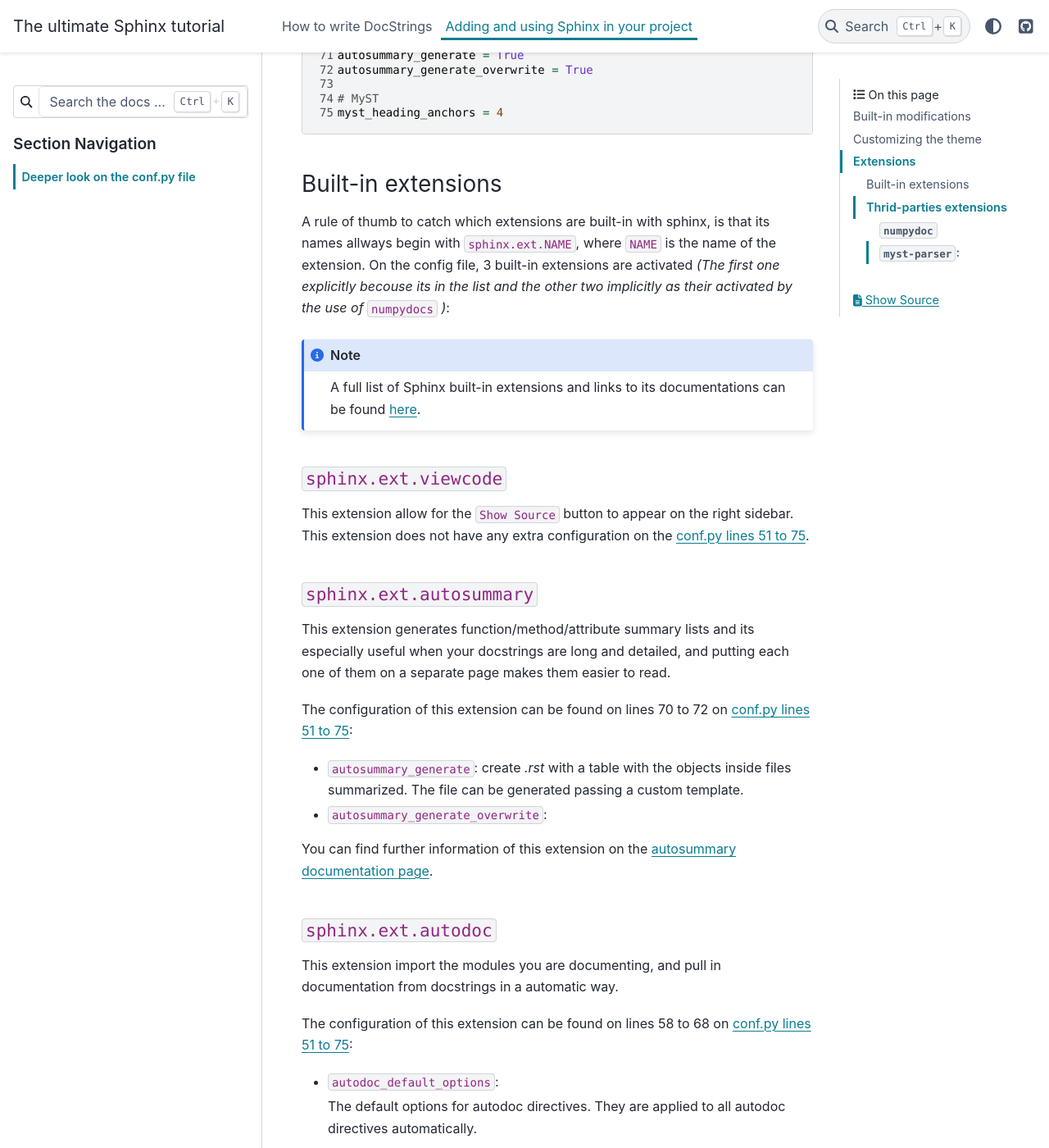
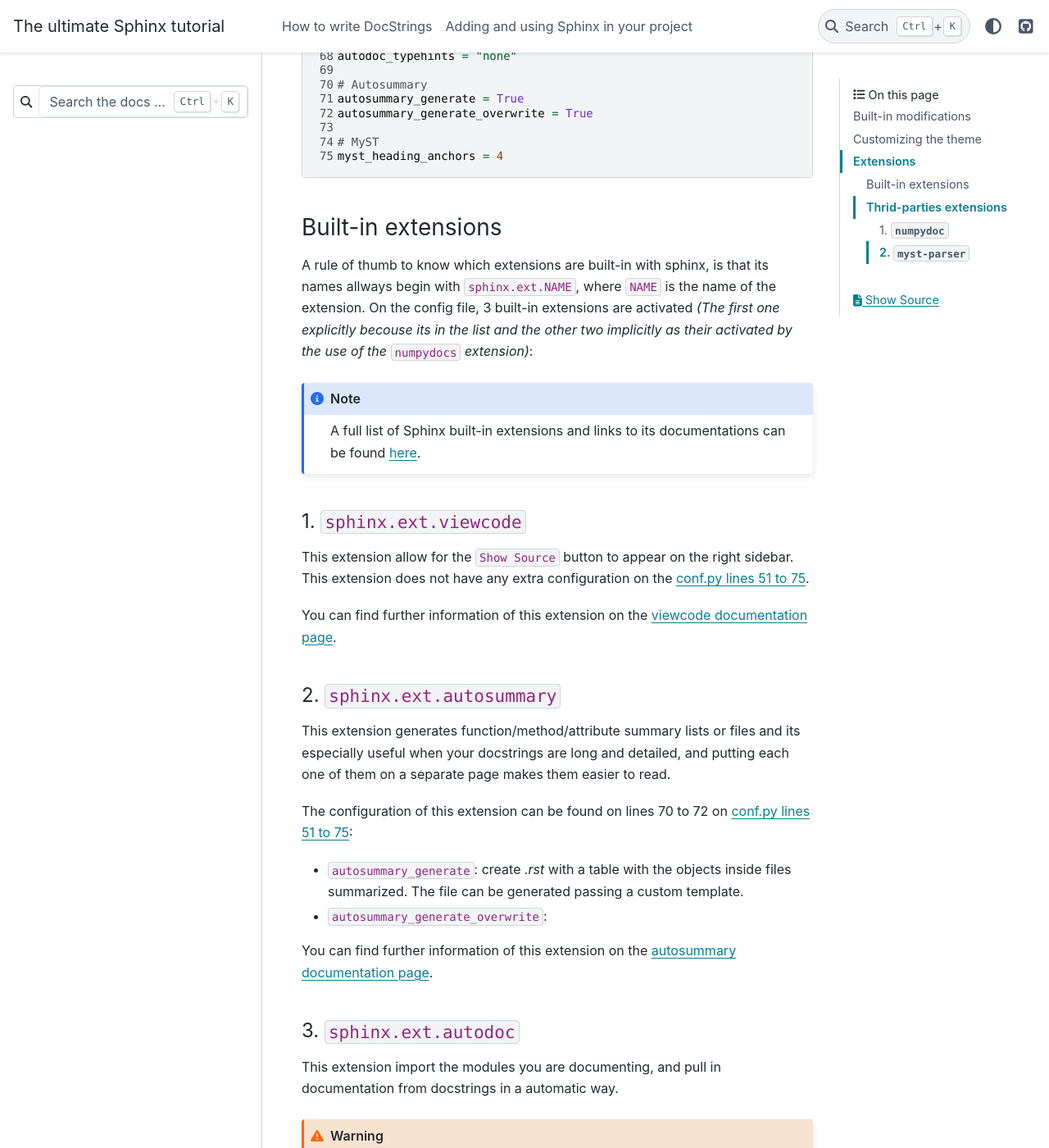
Before and after one commit to ecastroth/ultimate-sphinx-tutorial, a Sphinx documentation site: the page built from guide/source/_guide/_tutorial/conf-deeper-look.rst, in a window 1280 px wide and 1400 px high, scrolled down 5130 px. Shown: the whole window at 82% size. Built offline with Sphinx 7.4.7 and the PyData theme 0.15.4, drawn with Linux system fonts in a browser that asks for light colours; pages that are not in the unit, such as notebooks, are missing from menus; some of the changed text lies outside the part shown.

Commit message:
change in name

```diff
--- a/guide/source/_guide/_tutorial/config-deeper-look.rst
+++ b/guide/source/_guide/_tutorial/conf-deeper-look.rst
@@ -66,9 +66,9 @@
 You can find a full description of the configuration posibilities on the
 `User Guide <https://pydata-sphinx-theme.readthedocs.io/en/stable/user_guide/index.html>`_.
 
-The configuration regarding the configuration of the theme founded on the
-:ref:`conf.py` contains two main sections. The lines 93 to 96 configures the
-**left sidebar**,
+The configuration lines regarding the configuration of the theme founded on the
+:ref:`conf.py` are divided into two main sections. Lines 93 to 96 configures
+the **left sidebar**,
 
 .. literalinclude:: ../../_static/conf.py
    :caption: conf.py lines 93 to 96
@@ -92,12 +92,13 @@
    :lineno-start: 98
 
 * Line 101 sets the title of the documentation (on the left upper corner). In
-  this guide, the text logo is "The ultimate Sphinx tutorial".
+  this guide, the text logo is the same name used for the project: "Demorepo".
+  Note that it can also be an image.
 * Line 103 adds the light/black theme color switch and a icon bar with links to
   the upper navigation bar.
 * Lines 105 to 112 configure the icons to display on the upper right corner, as
   you can see, a GitHub icon is added with a link to the repository of this
-  guide
+  guide.
 
 
 Extensions
@@ -120,8 +121,8 @@
    :lineno-start: 34
    :name: extension-list
 
-Extensions allow for custom/further configuration, in the :ref:`conf.py` file,
-it can be found on the section from line 51 to 75:
+Extensions normally allow further configuration of its features, in the
+:ref:`conf.py` file, it can be found on the section from line 51 to 75:
 
 .. literalinclude:: ../../_static/conf.py
    :caption: conf.py lines 51 to 75
@@ -135,11 +136,11 @@
 Built-in extensions
 -------------------
 
-A rule of thumb to catch which extensions are built-in with sphinx, is that its
+A rule of thumb to know which extensions are built-in with sphinx, is that its
 names allways begin with ``sphinx.ext.NAME``, where ``NAME`` is the name of the
 extension. On the config file, 3 built-in extensions are activated *(The first
 one explicitly becouse its in the list and the other two implicitly as their
-activated by the use of* ``numpydocs`` *)*:
+activated by the use of the* ``numpydocs`` *extension)*:
 
 .. note::
    A full list of Sphinx built-in extensions and links to its
@@ -147,19 +148,22 @@
    `here <https://www.sphinx-doc.org/en/master/usage/extensions/index.html#built-in-extensions>`_.
 
 
-``sphinx.ext.viewcode``
-^^^^^^^^^^^^^^^^^^^^^^^
+1. ``sphinx.ext.viewcode``
+^^^^^^^^^^^^^^^^^^^^^^^^^^
 
 This extension allow for the ``Show Source`` button to appear on the right
 sidebar. This extension does not have any extra configuration on the
 :ref:`extension-config`.
 
-``sphinx.ext.autosummary``
-^^^^^^^^^^^^^^^^^^^^^^^^^^
+You can find further information of this extension on the
+`viewcode documentation page <https://www.sphinx-doc.org/en/master/usage/extensions/viewcode.html>`_.
 
-This extension generates function/method/attribute summary lists and its
-especially useful when your docstrings are long and detailed, and putting each
-one of them on a separate page makes them easier to read.
+2. ``sphinx.ext.autosummary``
+^^^^^^^^^^^^^^^^^^^^^^^^^^^^^
+
+This extension generates function/method/attribute summary lists or files and
+its especially useful when your docstrings are long and detailed, and putting
+each one of them on a separate page makes them easier to read.
 
 The configuration of this extension can be found on lines 70 to 72 on
 :ref:`extension-config`:
@@ -171,11 +175,15 @@
 You can find further information of this extension on the
 `autosummary documentation page <https://www.sphinx-doc.org/en/master/usage/extensions/autosummary.html>`_.
 
-``sphinx.ext.autodoc``
-^^^^^^^^^^^^^^^^^^^^^^
+3. ``sphinx.ext.autodoc``
+^^^^^^^^^^^^^^^^^^^^^^^^^
 
 This extension import the modules you are documenting, and pull in
 documentation from docstrings in a automatic way.
+
+.. warning:: Some common error founded when using ``autodoc`` is that the
+   extension is unable to import the modules or packages with your code. This
+   behavior can be disabled on the ``conf.py`` file.
 
 The configuration of this extension can be found on lines 58 to 68 on
 :ref:`extension-config`:
@@ -185,14 +193,14 @@
    The default options for autodoc directives. They are applied to all autodoc
    directives automatically.
 
-   ``members``:
+*  ``members``:
       autodoc will generate document for the members of the target module,
       class or exception (recursively)
 
-   ``undoc-members``:
+*  ``undoc-members``:
       autodoc will not generate document for the members not having docstings
 
-   ``private-members``:
+*  ``private-members``:
       autodoc will also generate document for the private members
 
 * ``autodoc_typehints``:
@@ -207,10 +215,10 @@
 
 Only two third party extensions are used on the config file:
 
-``numpydoc``
-^^^^^^^^^^^^
+1. ``numpydoc``
+^^^^^^^^^^^^^^^
 
-This extension provides support for the Numpy docstring format in Sphinx.
+This extension provides support for the Numpy docstring standard in Sphinx.
 
 The configuration of this extension can be found on lines 53 to 56 on
 :ref:`extension-config`:
@@ -229,14 +237,15 @@
 `NumpyDocs documentation <https://numpydoc.readthedocs.io/en/latest/index.html>`_.
 
 
-``myst-parser``:
-^^^^^^^^^^^^^^^^
+2. ``myst-parser``
+^^^^^^^^^^^^^^^^^^
 
-Translate Markdown files to reStructuredText files, allowing the use of `.md`
-files into the documentation. An example of this can be found on the use of the
-file :doc:`How to write DocStrings <../_styleguides/docstrings-guidelines>`.
-Possibly you didn't even notice, but if you see the source code you'll see its
-a Markdown file!
+This extension translates Markdown files to reStructuredText files, allowing
+for the use of `.md` files into your documentation. An example of this can be
+found on the use of the file
+:doc:`How to write DocStrings <../_styleguides/docstrings-guidelines>`.
+Possibly you didn't even notice, but if you see the source code you'll see
+**its a Markdown file!**
 
 The only configuration on the :ref:`extension-config` regarding this extension
 is found on line 75. ``myst_heading_anchors`` is used only for Markdown header
```
